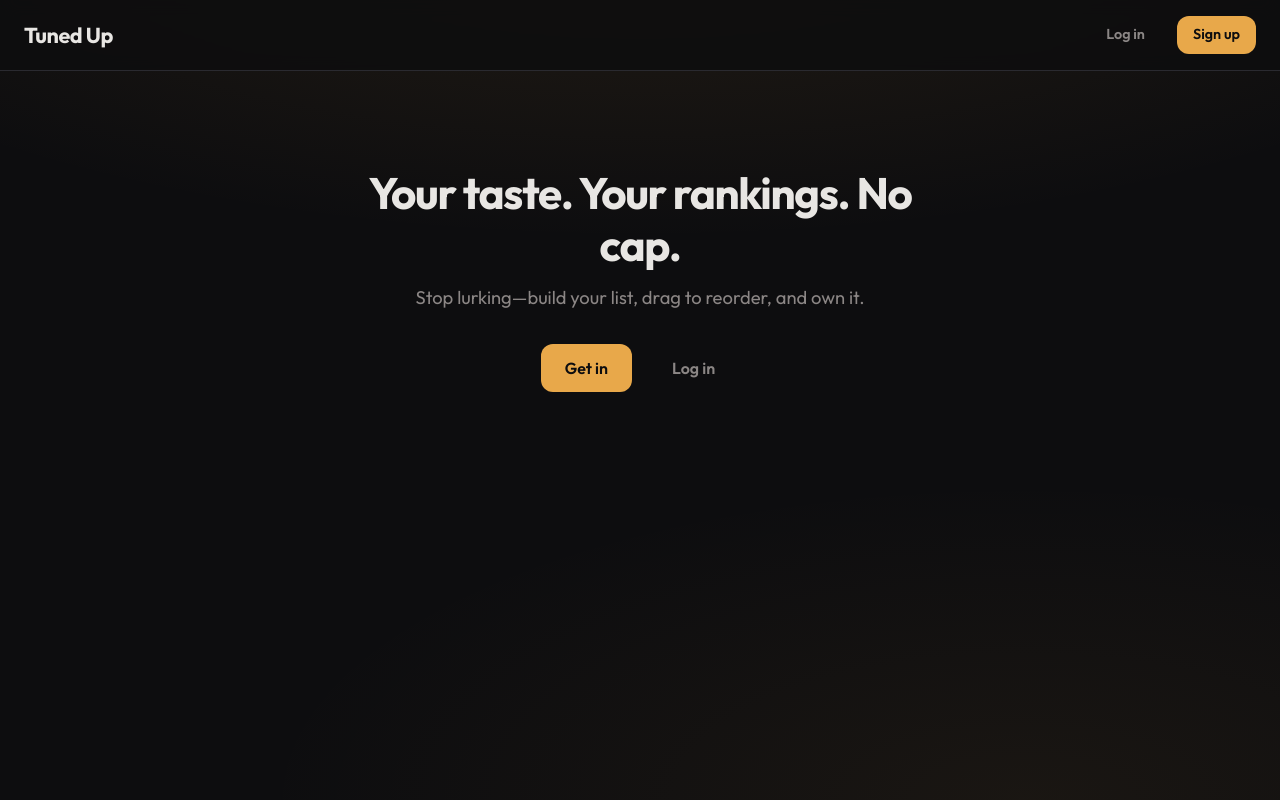
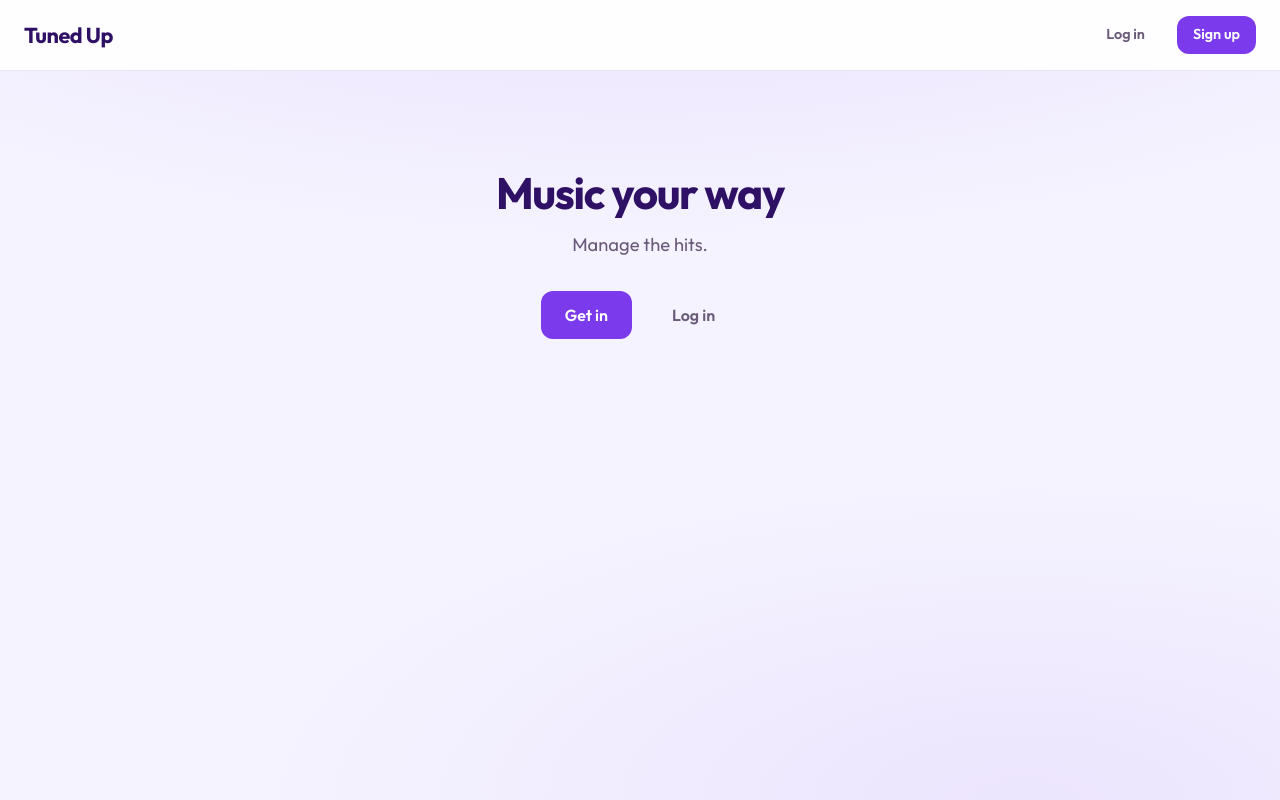
Before and after one commit to Javvns/Tuned-Up, a Flask app: page / in a window 1280 px wide. Run offline with Flask 3, Linux system fonts and the light colour scheme.

Commit message:
Third Commit

```diff
--- a/app/static/style.css
+++ b/app/static/style.css
@@ -1,14 +1,14 @@
 :root {
-  --bg: #0d0d0f;
-  --bg-elevated: #16161a;
-  --bg-card: #1a1a1f;
-  --border: #2a2a30;
-  --text: #e8e6e3;
-  --text-muted: #8b8685;
-  --accent: #e8a84a;
-  --accent-dim: #c4923d;
-  --success: #6bcf7f;
-  --error: #e85a5a;
+  --bg: #f5f3ff;
+  --bg-elevated: #ffffff;
+  --bg-card: #ffffff;
+  --border: #e9e5f0;
+  --text: #2e1065;
+  --text-muted: #6b5b7a;
+  --accent: #7c3aed;
+  --accent-dim: #6d28d9;
+  --success: #059669;
+  --error: #dc2626;
   --radius: 12px;
   --font: "Outfit", system-ui, sans-serif;
   --font-mono: "JetBrains Mono", monospace;
@@ -27,8 +27,8 @@ body {
   font-size: 16px;
   line-height: 1.5;
   background-image:
-    radial-gradient(ellipse 80% 50% at 50% -20%, rgba(232, 168, 74, 0.12), transparent),
-    radial-gradient(ellipse 60% 40% at 80% 100%, rgba(232, 168, 74, 0.06), transparent);
+    radial-gradient(ellipse 80% 50% at 50% -20%, rgba(124, 58, 237, 0.12), transparent),
+    radial-gradient(ellipse 60% 40% at 80% 100%, rgba(124, 58, 237, 0.08), transparent);
 }
 
 .site-header {
@@ -37,7 +37,7 @@ body {
   justify-content: space-between;
   padding: 1rem 1.5rem;
   border-bottom: 1px solid var(--border);
-  background: rgba(13, 13, 15, 0.85);
+  background: rgba(255, 255, 255, 0.9);
   backdrop-filter: blur(8px);
 }
 
@@ -85,7 +85,7 @@ body {
 
 .btn-primary {
   background: var(--accent);
-  color: var(--bg);
+  color: #fff;
 }
 
 .btn-primary:hover {
@@ -127,9 +127,9 @@ body {
   font-size: 0.9rem;
 }
 
-.flash-success { background: rgba(107, 207, 127, 0.15); color: var(--success); }
-.flash-error { background: rgba(232, 90, 90, 0.15); color: var(--error); }
-.flash-info { background: rgba(232, 168, 74, 0.12); color: var(--accent); }
+.flash-success { background: rgba(5, 150, 105, 0.12); color: var(--success); }
+.flash-error { background: rgba(220, 38, 38, 0.12); color: var(--error); }
+.flash-info { background: rgba(124, 58, 237, 0.12); color: var(--accent); }
 
 /* Hero */
 .hero {
@@ -196,7 +196,7 @@ body {
 .auth-form input:focus {
   outline: none;
   border-color: var(--accent);
-  box-shadow: 0 0 0 3px rgba(232, 168, 74, 0.2);
+  box-shadow: 0 0 0 3px rgba(124, 58, 237, 0.2);
 }
 
 .auth-form button {
@@ -303,8 +303,8 @@ body {
 }
 
 .ranking-item.dragging {
-  opacity: 0.6;
-  box-shadow: 0 8px 24px rgba(0, 0, 0, 0.4);
+  opacity: 0.85;
+  box-shadow: 0 8px 24px rgba(124, 58, 237, 0.25);
 }
 
 .ranking-item .rank-num {
@@ -346,7 +346,7 @@ body {
 
 .ranking-item .remove-btn:hover {
   color: var(--error);
-  background: rgba(232, 90, 90, 0.12);
+  background: rgba(220, 38, 38, 0.1);
 }
 
 .drag-handle {
--- a/app/templates/landing.html
+++ b/app/templates/landing.html
@@ -1,9 +1,9 @@
 {% extends "base.html" %}
-{% block title %}Tuned Up – Your Rankings. Your Vibe.{% endblock %}
+{% block title %}Tuned Up – Rank the hits.{% endblock %}
 {% block content %}
 <section class="hero">
-  <h1>Your taste. Your rankings. No cap.</h1>
-  <p class="hero-sub">Stop lurking—build your list, drag to reorder, and own it.</p>
+  <h1> Music your way </h1>
+  <p class="hero-sub">Manage the hits.</p>
   <div class="hero-actions">
     <a href="{{ url_for('auth.register') }}" class="btn btn-primary btn-lg">Get in</a>
     <a href="{{ url_for('auth.login') }}" class="btn btn-ghost btn-lg">Log in</a>
```
Also changed, not shown: instance/tunedup.db, 1 other file.
